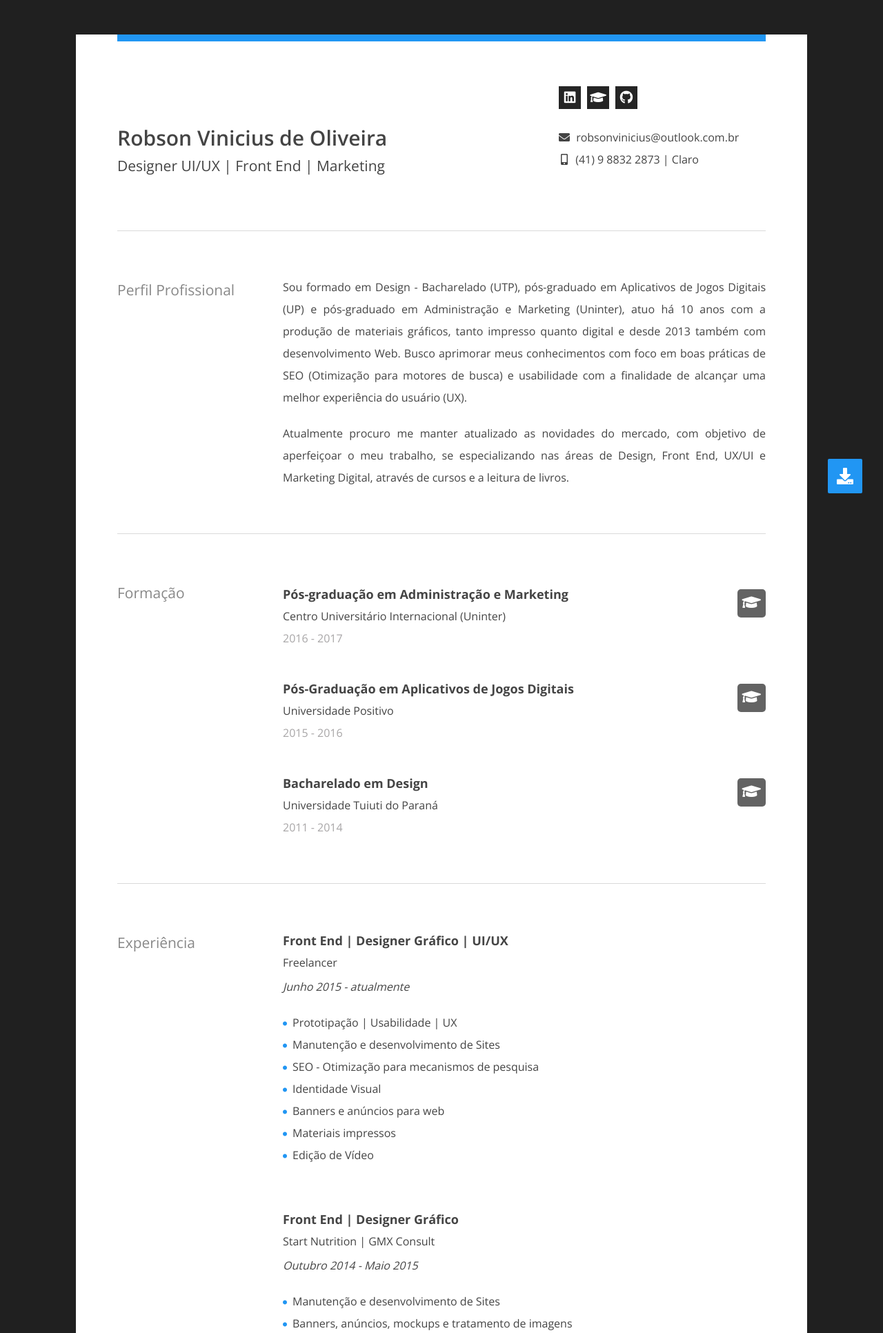
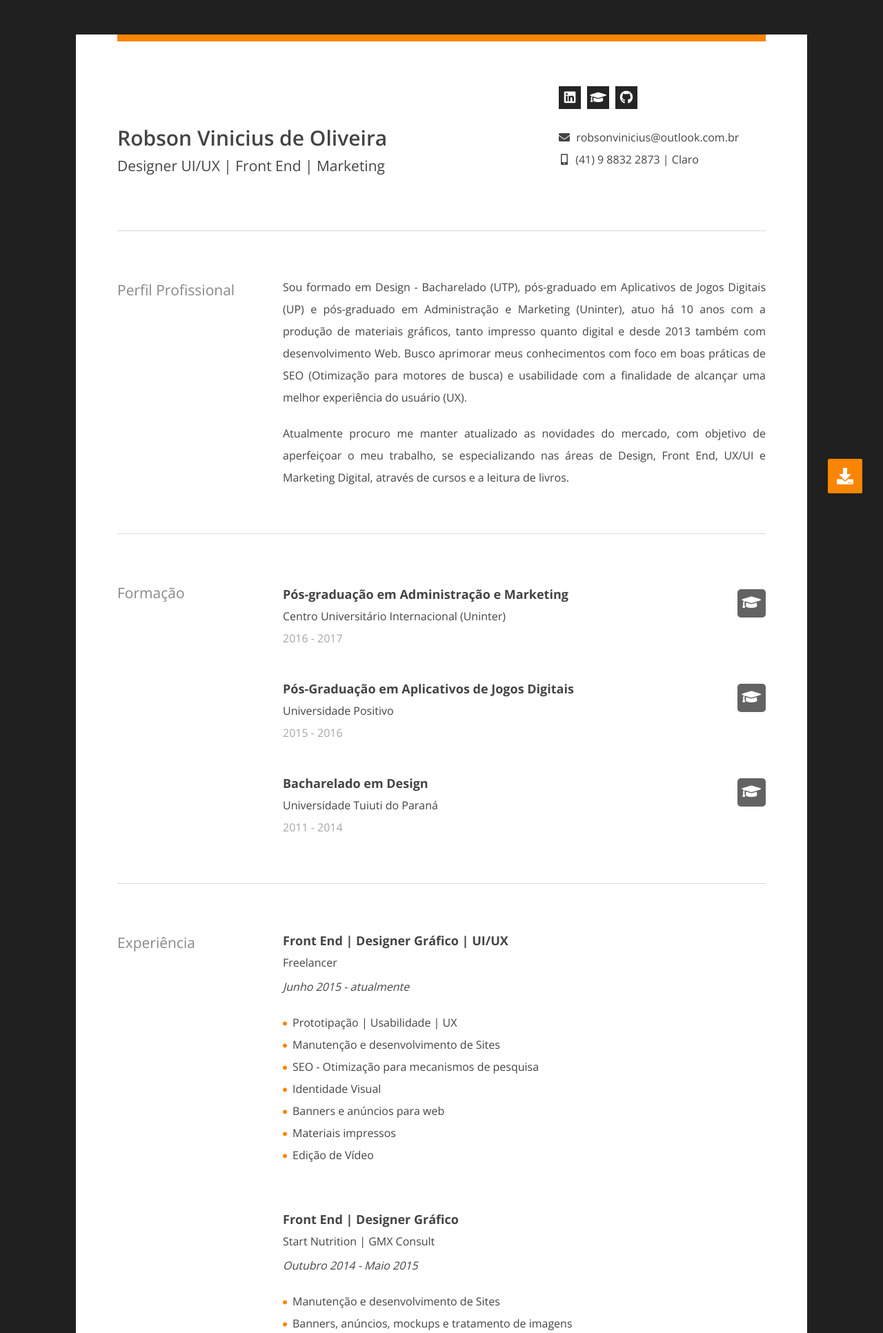
Before and after one commit to RobsonVinicius/robsondesigner, a PHP site: page /cv/index.html in a window 1280 px wide. Shown: the top 1932 px of the page at 69% size. Run offline with PHP 8.4, Linux system fonts and the light colour scheme; some libraries are stand-ins or nearby versions.

Commit message:
Color Changed

```diff
--- a/cv/css/base.css
+++ b/cv/css/base.css
@@ -44,8 +44,8 @@
 
 	/* Variables */
 	:root {
-		--color: #2196f3;
-		--color-hover: #02b2d8;
+		--color: #fa8500;
+		--color-hover: #d87b02;
 	}
 
 	/* HTML5 display-role reset for older browsers */
```
